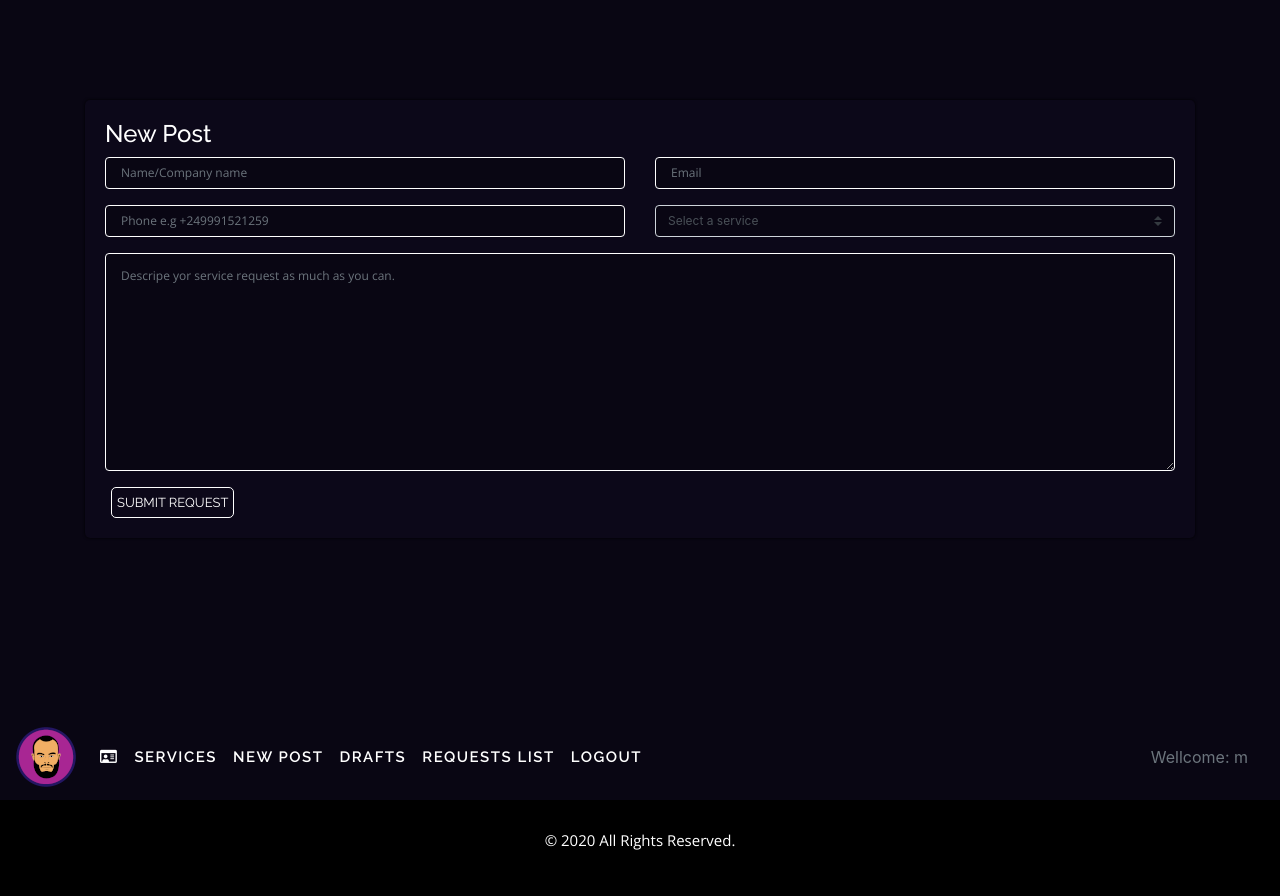
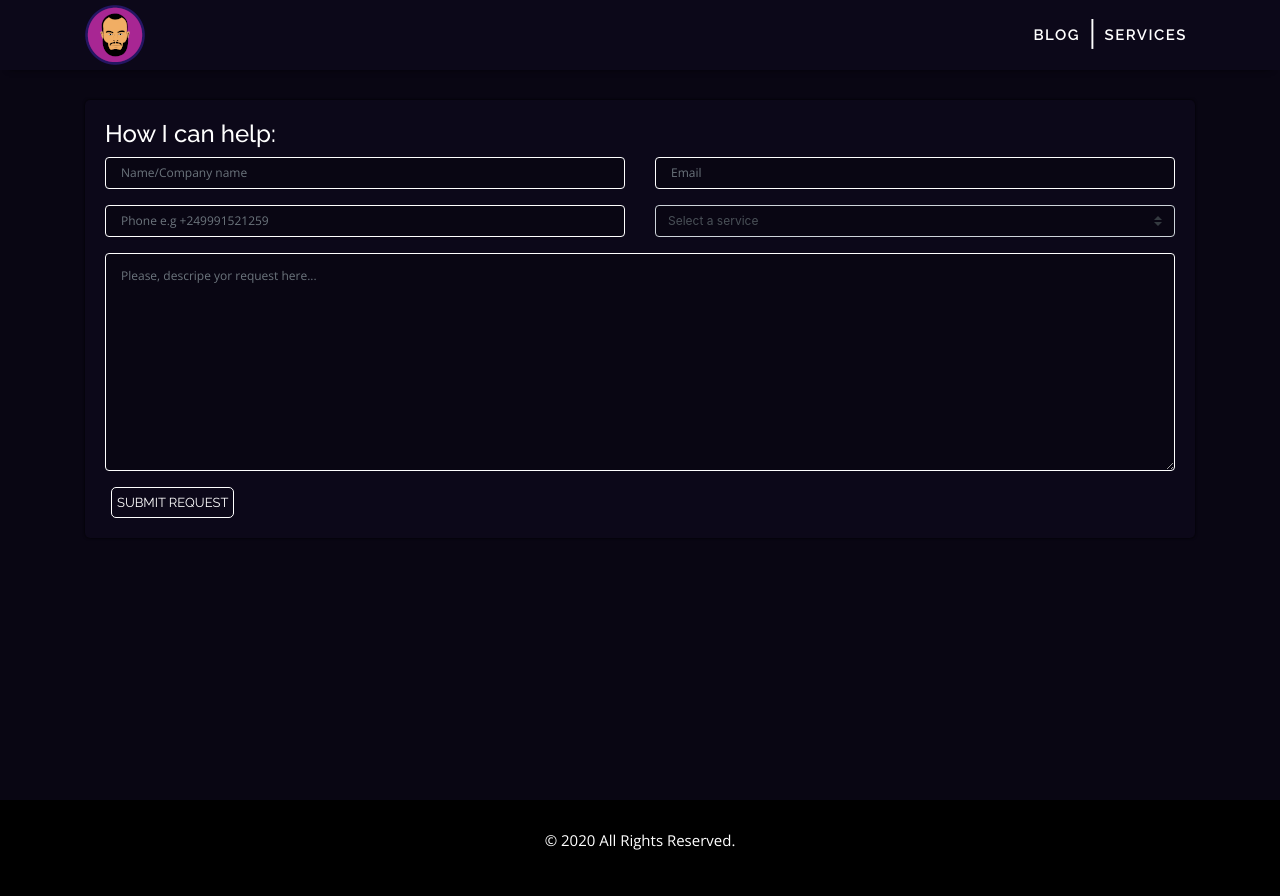
Before and after one commit to MHphysicist/my_site, a Django app: page /services/service_request/ in a window 1280 px wide. Run offline with Django 3.2, Linux system fonts and the light colour scheme; a user stored in the database is signed in; some libraries are stand-ins or nearby versions; some web fonts are replaced.

Commit message:
switch commit

```diff
--- a/blog_app/templates/blog_app/base.html
+++ b/blog_app/templates/blog_app/base.html
@@ -55,7 +55,8 @@
     <div id="overlayer">
     </div>
 
-    <!-- Navbar -->    <nav class="navbar fixed-bottom navbar-expand-lg">
+    <!-- Navbar -->
+<!--    <nav class="navbar fixed-bottom navbar-expand-lg">
         <a class="navbar-brand" id="brand-id" href="{% url 'about' %}">
             <img id="logo-id" src="{% static 'images/logo/my-logo.png' %}">
         </a>
@@ -98,7 +99,7 @@
             </ul>
         </div>
     </nav>
-
+-->
     <!-- Content -->
     {% block body_block %}
 
--- a/blog_app/templates/blog_app/post_list.html
+++ b/blog_app/templates/blog_app/post_list.html
@@ -1,5 +1,6 @@
 {% extends "blog_app/base.html" %}
 {% block body_block %}
+{% load static %}
 {% load blog_extras %}
 
 <span id="top"></span>
@@ -9,7 +10,6 @@
         <div class="container">
             <span id="mobile-nav-open-btn">&#9776;</span>
             <a href="#" class="navbar-brand smooth-scroll">
-                {% load static %}
                 <img src="{% static 'images/logo/my-logo.png' %}" alt="logo">
             </a>
 
--- a/services_app/templates/services_app/request_form.html
+++ b/services_app/templates/services_app/request_form.html
@@ -1,5 +1,38 @@
 {% extends "blog_app/base.html" %}
 {% block body_block %}
+{% load static %}
+<header>
+  <nav class="navbar fixed-top nav-on-scroll navbar-expand-md">
+      <div class="container">
+          <span id="mobile-nav-open-btn">&#9776;</span>
+          <a href="{% url 'about' %}" class="navbar-brand">
+              <img src="{% static 'images/logo/my-logo.png' %}" alt="logo">
+          </a>
+
+          <!-- menu -->
+          <div class="collapse navbar-collapse justify-content-end">
+            <ul class="nav navbar-nav">
+              <li><a href="{% url 'post_list' %}" class="nav-link">Blog</a></li>
+              <li style="font-size: 25px;"> | </li>
+              <li><a href="{% url 'services:services' %}" class="nav-link">Services</a></li>
+          </ul>
+          </div>
+
+          <div id="mobile-nav">
+              <!-- Mobile Menu Close Button -->
+              <span id="mobile-nav-close-btn">&times;</span>
+              <div id="mobile-nav-content">
+                <ul class="nav navbar-nav">
+                  <li><a href="{% url 'post_list' %}" class="nav-link">Blog</a></li>
+                  <li style="font-weight: 500; color: #fff;">-------------------</li>
+                  <li><a href="{% url 'services:services' %}" class="nav-link">Services</a></li>
+              </ul>
+              </div>
+          </div>
+      </div>
+
+  </nav>
+</header>
 
 <section id="request-form-section">
   <div class="content-box-md">
@@ -8,11 +41,7 @@
         <form method="POST">
           {% csrf_token %}
 
-          {% if not post.pk %}
-          <h4>New Post</h4>
-          {% else %}
-            <h4>Update post</h4>
-          {% endif %}
+          <h4>How I can help:</h4>
 
           <div class="row">
 
@@ -43,7 +72,7 @@
 
             <div class="col-12">
               <div class="form-group">
-                {% render_field form.service_description type="textarea" class="form-control input-field" name="service_description" placeholder="Descripe yor service request as much as you can." %}
+                {% render_field form.service_description type="textarea" class="form-control input-field" name="service_description" placeholder="Please, descripe yor request here..." %}
               </div>
             </div>
 
--- a/services_app/views.py
+++ b/services_app/views.py
@@ -14,8 +14,8 @@ class ServicesListView(TemplateView):
 class RequestCreateView(CreateView):
     form_class = forms.RequestForm
     model = models.ServiceRequest
-
     template_name = 'services_app/request_form.html'
+    redirect_field_name = 'about'
 
 class RequstsListView(ListView):
     model = models.ServiceRequest
```
Also changed, not shown: blog_app/templates/blog_app/comments_form.html (+34 -0 lines), blog_app/templates/blog_app/post_detail.html (+16 -2 lines), db.sqlite3, media/images/g1412.png (added).
